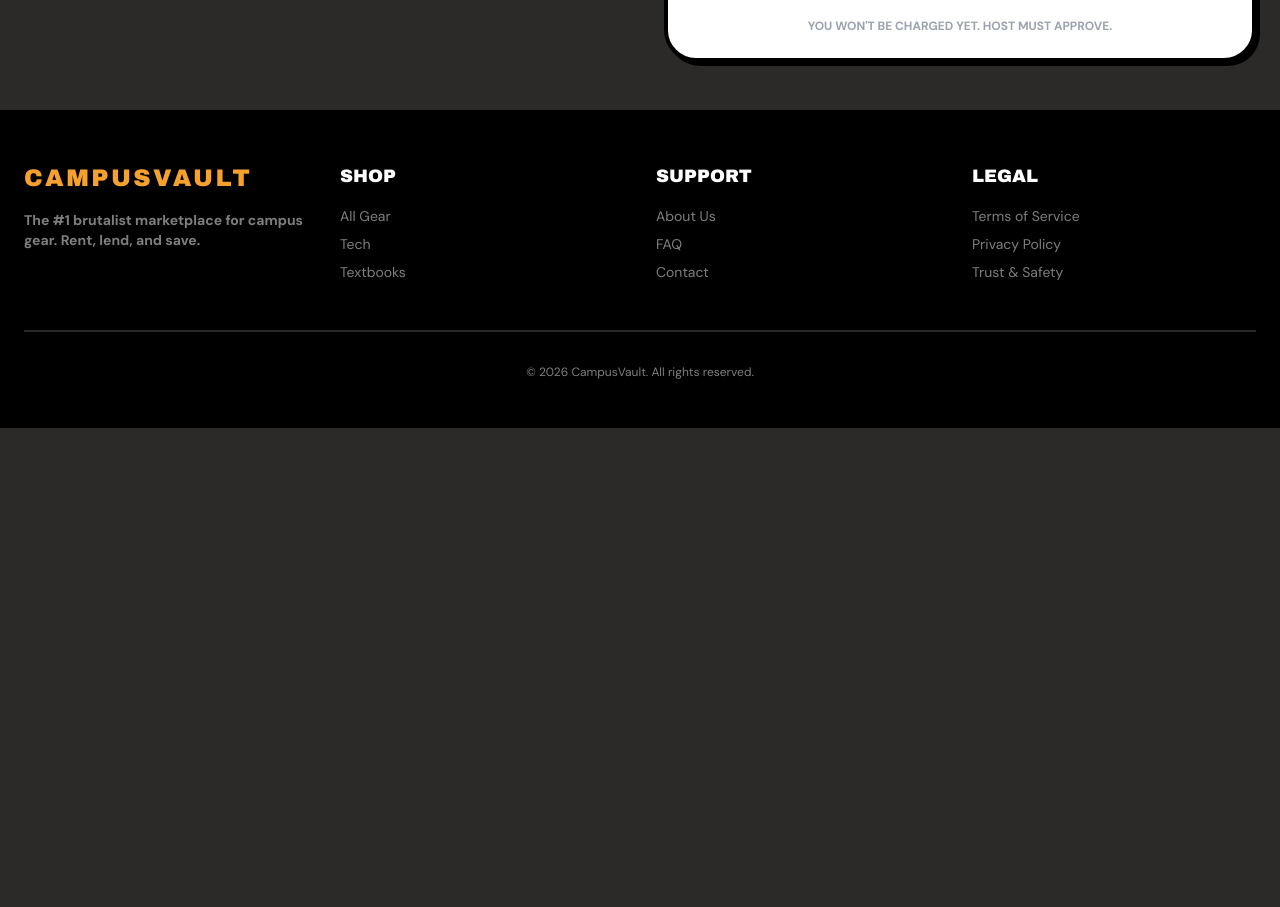
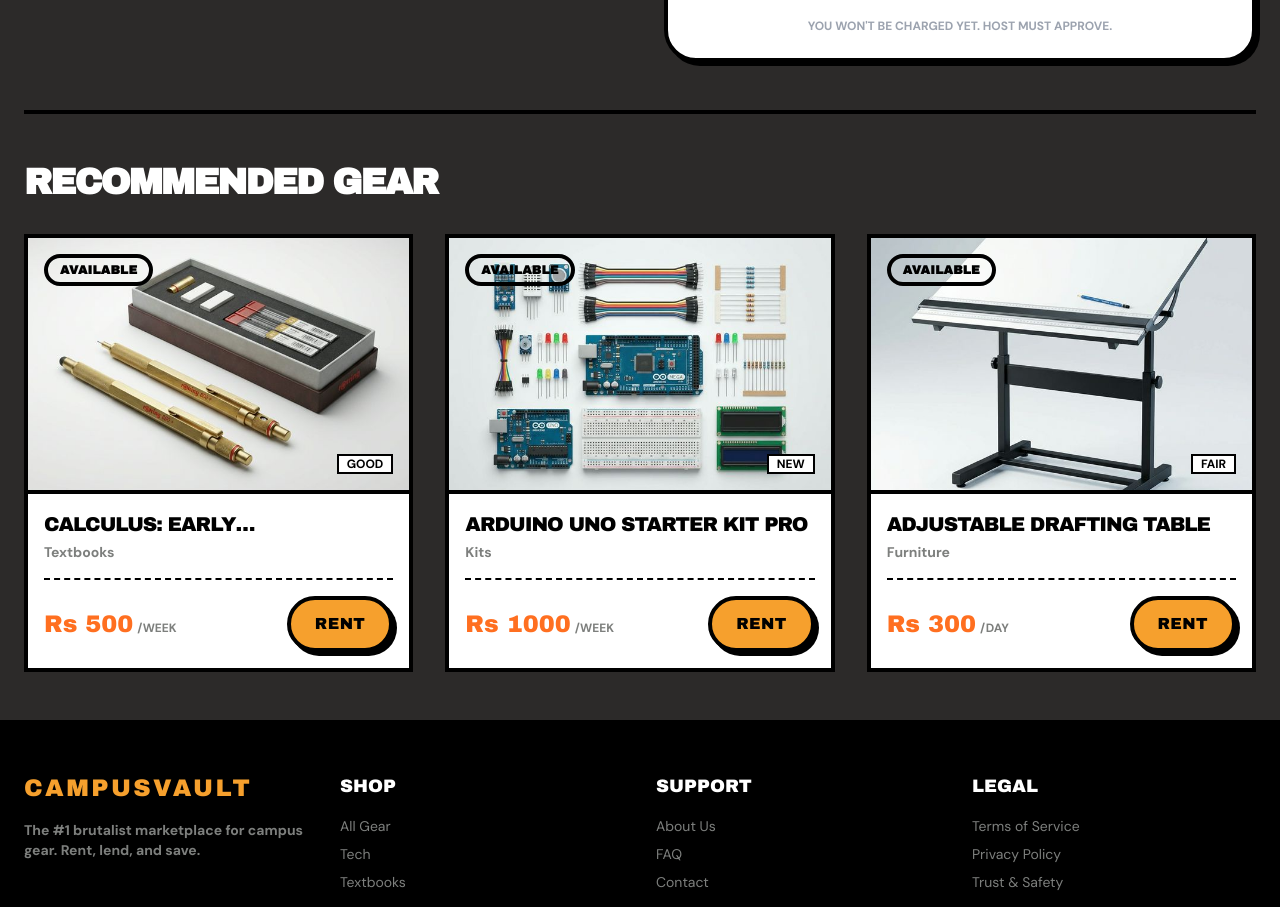
Before and after one commit to turab1020/CampusVault, a React (Vite) app: page /product/1 in a window 1280 px wide. Shown: the part 946-1853 px from the top of the page. Before the commit the page ends 1374 px from the top, so only its background shows below. Built offline with nearby package versions, Linux system fonts and the light colour scheme.

Commit message:
feat: add Recommended Gear section to ProductDetail

```diff
--- a/src/pages/ProductDetail.jsx
+++ b/src/pages/ProductDetail.jsx
@@ -2,6 +2,7 @@ import React from 'react'
 import { useParams } from 'react-router-dom'
 import { Shield, CheckCircle } from 'lucide-react'
 import BrutalCard from '../components/ui/BrutalCard'
+import ProductCard from '../components/ui/ProductCard'
 import Badge from '../components/ui/Badge'
 import BrutalButton from '../components/ui/BrutalButton'
 import NbInput from '../components/ui/NbInput'
@@ -11,6 +12,8 @@ const ProductDetail = () => {
     const { id } = useParams()
     const product = productsData.find(item => String(item.id) === id)
     const [bookingSuccess, setBookingSuccess] = React.useState(false)
+
+    const recommendations = productsData.filter(item => String(item.id) !== id).slice(0, 3)
 
     if (!product) {
         return <div className="text-white text-center py-20 font-heading text-4xl uppercase">Product Not Found</div>
@@ -130,6 +133,18 @@ const ProductDetail = () => {
                     </div>
                 </div>
             </div>
+
+            {/* Recommendations Section */}
+            <div className="col-span-1 lg:col-span-2 mt-12 border-t-4 border-black pt-12 text-black">
+                <h2 className="font-heading text-4xl font-black uppercase mb-8 text-white tracking-tighter">Recommended Gear</h2>
+                <div className="grid grid-cols-1 md:grid-cols-3 gap-8">
+                    {recommendations.map((item) => (
+                        <div key={item.id}>
+                            <ProductCard product={item} />
+                        </div>
+                    ))}
+                </div>
+            </div>
         </div>
     )
 }
```
